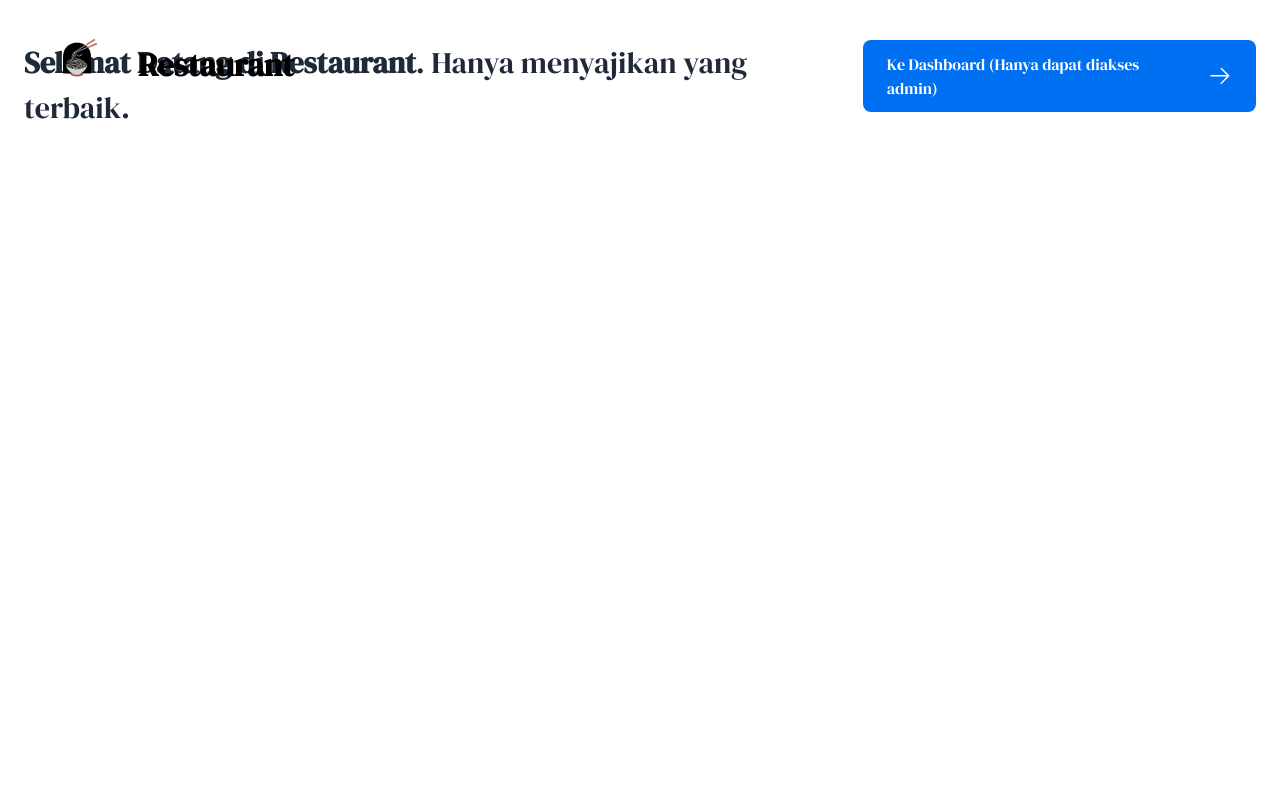
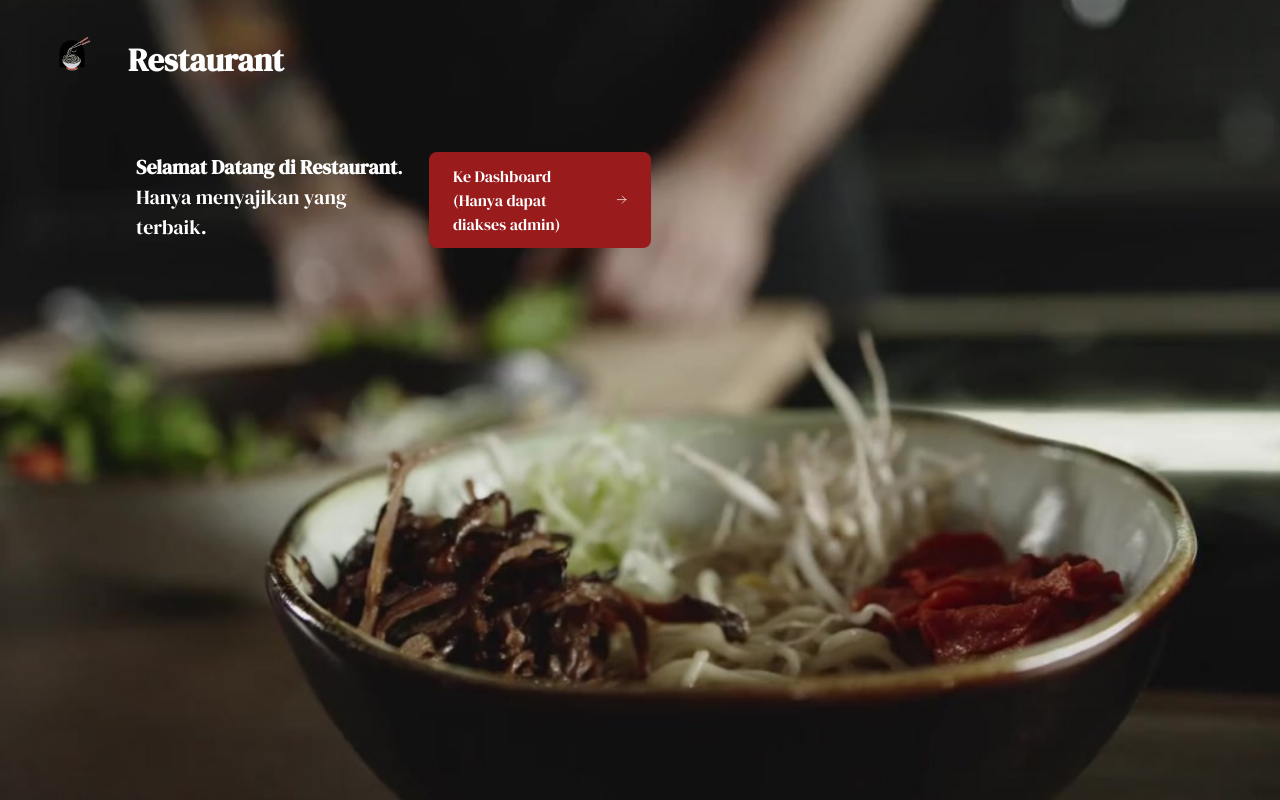
Before and after one commit to TimotiusDana/ProyekUAS_14_Restoran_A, a Next.js app: page / in a window 1280 px wide. Built offline with nearby package versions, Linux system fonts and the light colour scheme; a web font is replaced by a local one.

Commit message:
Page dan Logo

```diff
--- /dev/null
+++ b/app/dashboard/(overview)/loading.tsx
@@ -0,0 +1,5 @@
+import DashboardSkeleton from '@/app/ui/skeletons';
+
+export default function Loading() {
+  return <DashboardSkeleton />;
+}
--- a/app/page.tsx
+++ b/app/page.tsx
@@ -5,45 +5,64 @@ import Image from 'next/image';
 import styles from '@/app/ui/home.module.css';
 import { lusitana, dm } from '@/app/ui/fonts';
 
-
-
 export default function Page() {
   return (
-    <main className="flex min-h-screen flex-col p-6">
-      {/* <div className="flex h-20 shrink-0 items-end rounded-lg bg-blue-500 p-4 md:h-52">
-        <AcmeLogo />
-      </div> */}
-      <header>
-        <nav
-        className="fixed inset-x-0 top-0 z-20 w-full px-4 py-1 bg-transparent transition duration-700 ease-out"
-        >
+    <main className="relative flex min-h-screen flex-col p-6">
+      {/* Background image */}
+      <div className="absolute inset-0 z-0">
+        <Image
+          src="/bg_noodles.jpg"
+          alt="Background untuk versi desktop"
+          layout="fill"
+          objectFit="cover"
+          className="block md:hidden"
+        />
+        <Image
+          src="/bg_noodles.jpg"
+          alt="Background untuk versi mobile"
+          layout="fill"
+          objectFit="cover"
+          className="hidden md:block"
+        />
+      </div>
+
+      {/* Header and content */}
+      <div className="relative z-10 flex flex-col items-center justify-center p-6 w-full md:w-3/5 md:px-28 md:py-12">
+        <header className="w-full">
+          <nav className="fixed inset-x-0 top-0 z-20 w-full px-4 py-1 bg-transparent transition duration-700 ease-out">
             <div className="flex justify-between p-4">
-            <div className="text-[2rem] leading-[3rem] text-black">
-              <li className="flex items-center">
+              <div className="text-[1.5rem] md:text-[2rem] leading-[2.5rem] md:leading-[3rem] text-white">
+                <ul className="flex items-center">
+                  <li>
                     <Image
                       src="/logo-noodles.png"
                       alt="logo"
-                  width={90}
-                  height={90}
+                      width={60}
+                      height={60}
+                      className="md:w-20 md:h-20"
                     />
-                <p className={`${dm.className} ml-4`}> <strong> Restaurant</strong></p>
                   </li>
+                  <li className={`${dm.className} ml-2 md:ml-4`}>
+                    <strong>Restaurant</strong>
+                  </li>
+                </ul>
               </div>
             </div>
           </nav>
+        </header>
 
-      </header>
-      <div className="mt-4 flex grow flex-col gap-4 md:flex-row">
-
-          <p className={`${dm.className} text-xl text-gray-800 md:text-3xl md:leading-normal`}>
+        <div className="mt-20 flex grow flex-col gap-4 items-center text-center md:text-left md:items-start md:flex-row">
+          <p className={`${dm.className} text-lg md:text-xl text-white md:text-3xl md:leading-normal`}>
             <strong>Selamat Datang di Restaurant</strong>. Hanya menyajikan yang terbaik.
           </p>
           <Link
-            href="/Dashboard"
-            className={`${dm.className} flex items-center gap-5 self-start rounded-lg bg-blue-500 px-6 py-3 text-sm font-medium text-white transition-colors hover:bg-blue-400 md:text-base`}
+            href="/dashboard"
+            className={`${dm.className} flex items-center gap-5 rounded-lg bg-red-800 px-4 py-2 text-sm font-medium text-white transition-colors hover:bg-yellow-400 md:px-6 md:py-3 md:text-base`}
           >
-            <span>Ke Dashboard (Hanya dapat diakses admin)</span> <ArrowRightIcon className="w-5 md:w-6" />
+            <span>Ke Dashboard (Hanya dapat diakses admin)</span>
+            <ArrowRightIcon className="w-4 md:w-5 md:w-6" />
           </Link>
+        </div>
       </div>
     </main>
   );
```
Also changed, not shown: public/bg_noodles.jpg (added). Lines whose indentation alone changed are shown as unchanged.
